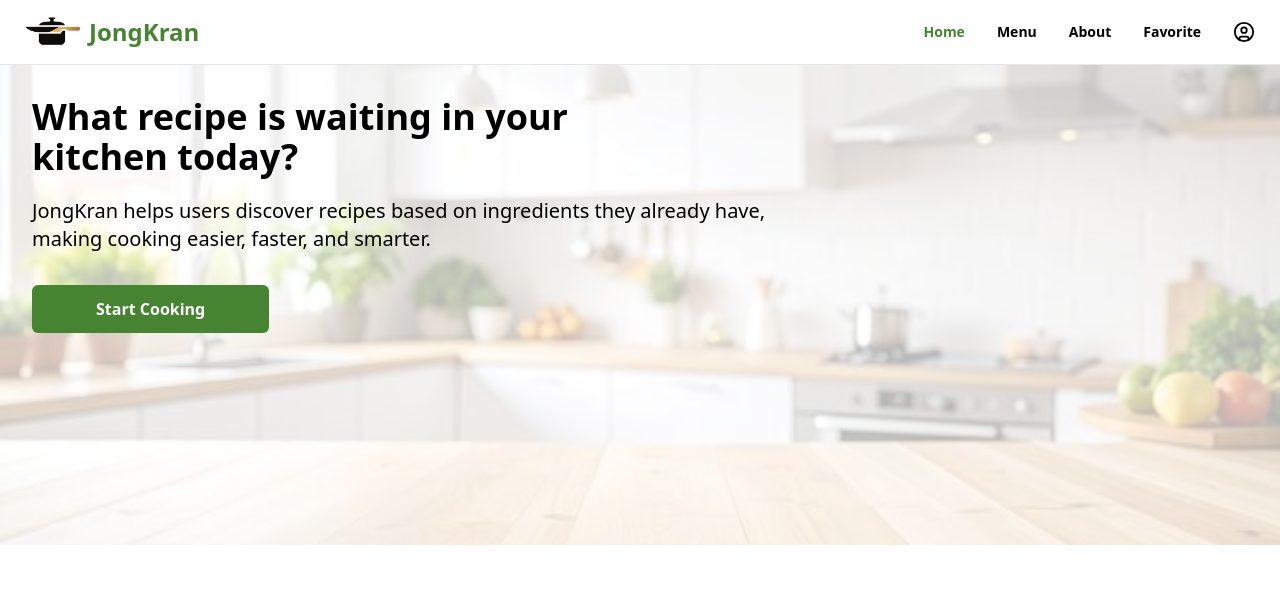
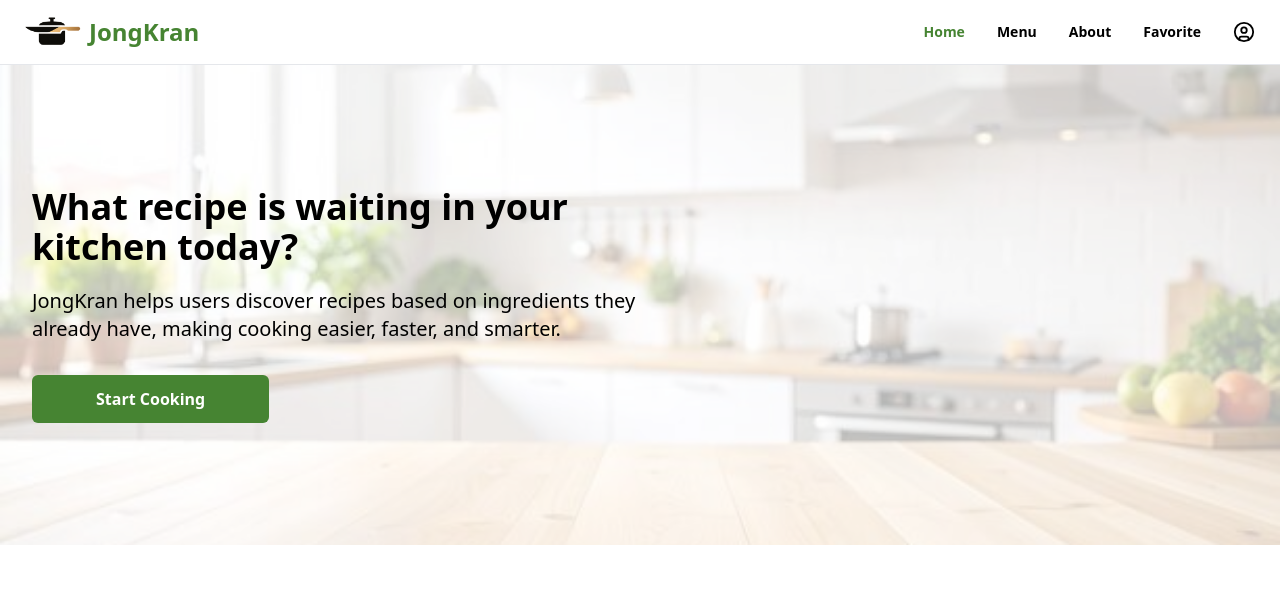
Before and after one commit to sochan707/JongKran-project, a React (Vite) app in the folder frontend/jongkran/: page / in a window 1280 px wide. Shown: the top 595 px of the page. Built offline with nearby package versions, Linux system fonts and the light colour scheme.

Commit message:
refactor: clean up Hero component structure and improve readability

```diff
--- a/frontend/jongkran/src/components/ui/homescreen/hero.jsx
+++ b/frontend/jongkran/src/components/ui/homescreen/hero.jsx
@@ -1,33 +1,37 @@
-import React from 'react'
-import { Link } from 'react-router-dom'
-import hero from '../../../assets/hero.png';
-
-
+import React from "react";
+import { Link } from "react-router-dom";
+import hero from "../../../assets/hero.png";
 
 const Hero = () => {
   return (
-
-      <div
-        className="min-h-[480px] flex items-center bg-cover bg-center"
+    <section
+      className="min-h-[480px] bg-cover bg-center flex items-center"
       style={{ backgroundImage: `url(${hero})` }}
     >
-        <div className="min-h-[480px] w-full  bg-white/70 p-8 ">
-          <h1 className="page-title text-2xl md: text-4xl font-bold ">
-            What recipe is waiting in your <br /> kitchen today?
+      <div className="min-h-[480px] w-full bg-white/70 flex items-center">
+        <div className="w-full px-8">
+          <div className="max-w-2xl">
+            <h1 className="page-title text-2xl md:text-4xl font-bold">
+              What recipe is waiting in your <br />
+              kitchen today?
             </h1>
+
             <p className="mt-5 text-base md:text-xl">
-            JongKran helps users discover recipes based on ingredients they already have, <br /> making cooking easier, faster, and smarter.
+              JongKran helps users discover recipes based on ingredients they
+              already have, making cooking easier, faster, and smarter.
             </p>
+
             <Link
               to="/input-ingredients"
-            className="inline-block mt-8 bg-[#468432] hover:bg-[#1A5C05] text-white px-16 py-3 rounded-md font-semibold"
+              className="inline-block mt-8 bg-[#468432] hover:bg-[#1A5C05] text-white px-16 py-3 rounded-md font-semibold transition"
             >
               Start Cooking
             </Link>
           </div>
         </div>
+      </div>
+    </section>
+  );
+};
 
-        )
-}
-
-export default Hero
+export default Hero;
```
Lines whose indentation alone changed are shown as unchanged.
